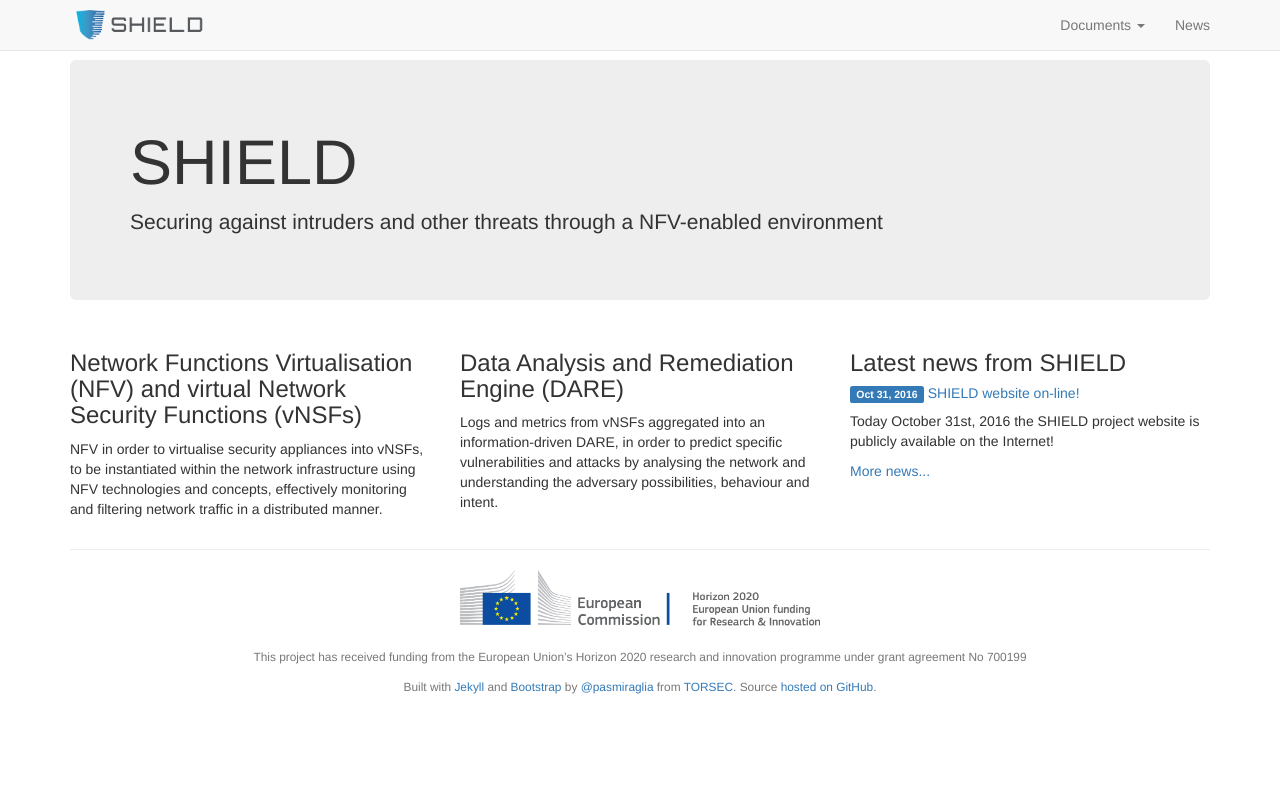
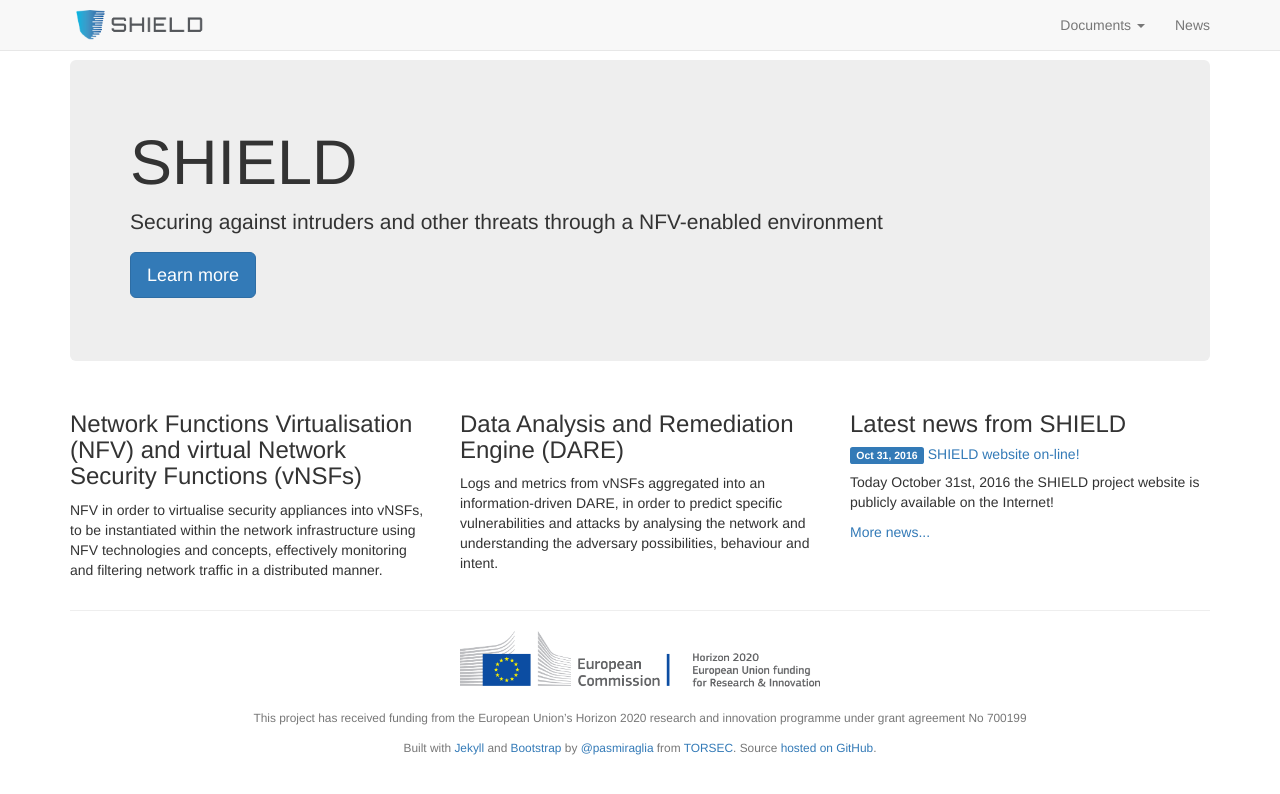
Before and after one commit to torsec/shield-h2020, a Jekyll site: the page built from index.html, in a window 1280 px wide. Shown: the top 794 px of the page. Built offline with Jekyll 4.4.1, drawn with Linux system fonts in a browser that asks for light colours.

Commit message:
Updated notes in index.html

```diff
--- a/index.html
+++ b/index.html
@@ -3,9 +3,16 @@ layout: default
 ---
 
 <div class="jumbotron">
-  <h1>{{ site.title }}</h1>
-  <p class="lead">Securing against intruders and other threats through a
-  NFV-enabled environment</p>
+	<h1>{{ site.title }}</h1>
+	<p class="lead">
+	Securing against intruders and other threats through a
+	NFV-enabled environment
+	</p>
+	<p>
+	<a class="btn btn-primary btn-lg"
+	href="{{ 'goals.html' | prepend: '/about/' | prepend: site.baseurl }}"
+	role="button">Learn more</a>
+	</p>
 </div>
 
 <div class="row">
@@ -36,8 +43,10 @@ layout: default
     </h5>
   {{ news.excerpt | truncate:100 }}
 {% endfor %}
-    <p>
+    {% if site.news %}
+	<p>
       <a href="{{ site.baseurl | append: '/news/' }}">More news...</a>
     </p>
+	{% endif %}
   </div>
 </div>
```
